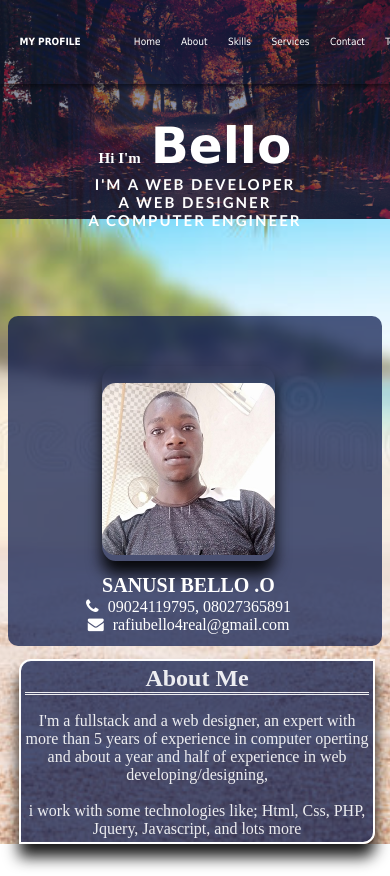
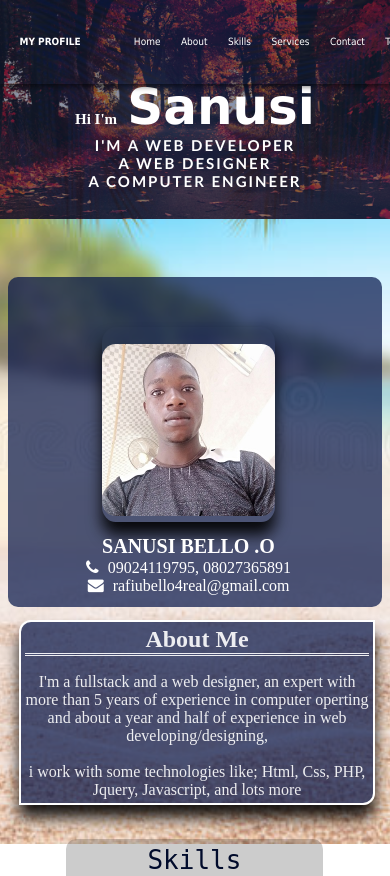
Before and after one commit to TunarshBee/my-portfolio-, a PHP site: page / in a window 390 px wide. Shown: the top 876 px of the page. Run offline with PHP 8.4, Linux system fonts and the light colour scheme.

Commit message:
anoother modification2

```diff
--- a/index.html
+++ b/index.html
@@ -29,7 +29,7 @@
           </div>
             <div id="home">
                 <div id="intro1">
-                    <h2 id="homeIntro">Hi I'm<span id="myName">Bello</span></h2>
+                    <h2 id="homeIntro">Hi I'm<span id="myName">Sanusi</span></h2>
                     <p id="task">
                         I'm a web developer <br>
                         A web designer <br>
--- a/myPortfolio.css
+++ b/myPortfolio.css
@@ -505,7 +505,7 @@ fieldset{
     #intro1{
         color:#ffffff;
         font-size: 10px;
-        margin-top: 20%;
+        margin-top: 10%;
     }
 
     #task{
```
